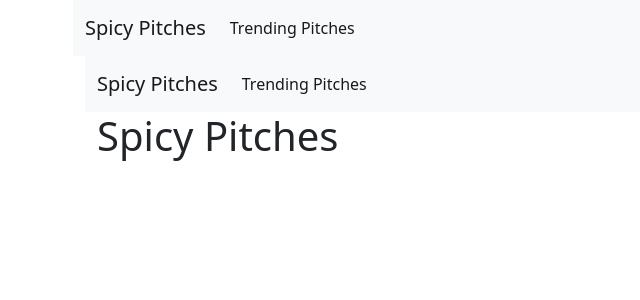
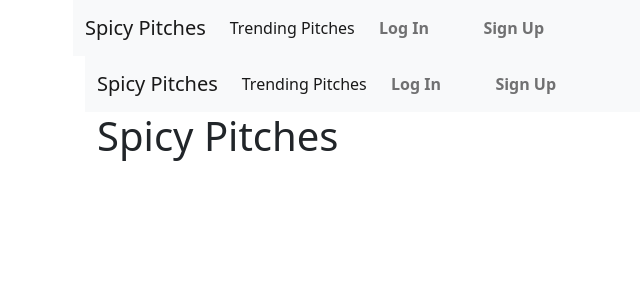
Before and after one commit to isaacwach/Spicy-pitches, a Python web app: template app/templates/base.html in a window 1280 px wide. Shown: the top 300 px of the page, without its empty margins (9-649 px from the left). Run offline with Jinja, Linux system fonts and the light colour scheme; the template is opened without the code that fills it, so the values that code supplies are empty.

Commit message:
added login and logout features in the navbar

```diff
--- a/app/templates/navbar.html
+++ b/app/templates/navbar.html
@@ -1,7 +1,8 @@
 <nav class="navbar navbar-expand-lg navbar-light bg-light">
   <div class="container-fluid">
     <a class="navbar-brand" href="/">Spicy Pitches</a>
-      <button class="navbar-toggler" type="button" data-bs-toggle="collapse" data-bs-target="#navbarNav" aria-controls="navbarNav" aria-expanded="false" aria-label="Toggle navigation">
+    <button class="navbar-toggler" type="button" data-bs-toggle="collapse" data-bs-target="#navbarNav"
+      aria-controls="navbarNav" aria-expanded="false" aria-label="Toggle navigation">
       <span class="navbar-toggler-icon"></span>
     </button>
     <div class="collapse navbar-collapse" id="navbarNav">
@@ -15,6 +16,32 @@
         </li>
         {% endif %}
       </ul>
+      <ul class="navbar-nav ml-auto">
+        {% if current_user.is_authenticated %}
+
+        <li class="nav-item dropdown">
+          <a class="nav-link dropdown-toggle" style='margin-right:30px' data-toggle="dropdown" aria-haspopup="true"
+            aria-expanded="false">
+            <i class="fas fa-user"></i>&nbsp;<strong>{{current_user.username}}</strong> </a>
+          <div class="dropdown-menu dropdown-menu-right dropdown-info" aria-labelledby="navbarDropdownMenuLink-4">
+            <a class="dropdown-item" href="{{url_for('main.profile',name=current_user.username)}}"><i
+                class="far fa-user"></i>&nbsp; My account</a>
+            <a class="dropdown-item" href="{{url_for('auth.logout')}}"><i class="fas fa-sign-out-alt"></i>&nbsp; Log
+              out</a>
+          </div>
+        </li>
+        {% else %}
+        <li class="nav-item">
+          <a class="nav-link" href="{{url_for('auth.login')}}" style='margin-right:30px'><i
+              class="fas fa-sign-in-alt"></i>&nbsp; <strong>Log In</strong></a>
+        </li>
+        <li class="nav-item">
+          <a style='margin-right:30px' class="nav-link" href="{{url_for('auth.signup')}}"><i
+              class="fas fa-user-plus"></i></i>&nbsp; <strong>Sign Up</strong></a>
+        </li>
+        {%endif%}
+
+      </ul>
     </div>
   </div>
 </nav>
```
Lines whose indentation alone changed are shown as unchanged.
